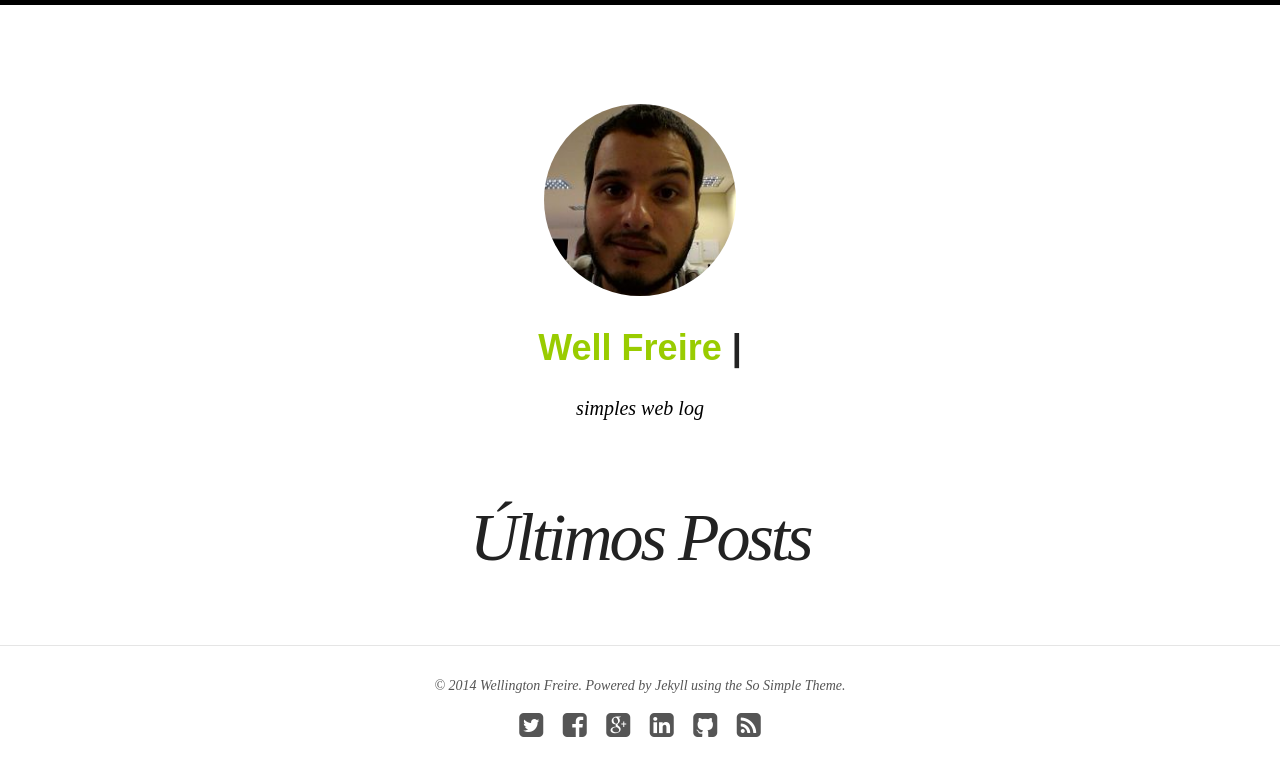
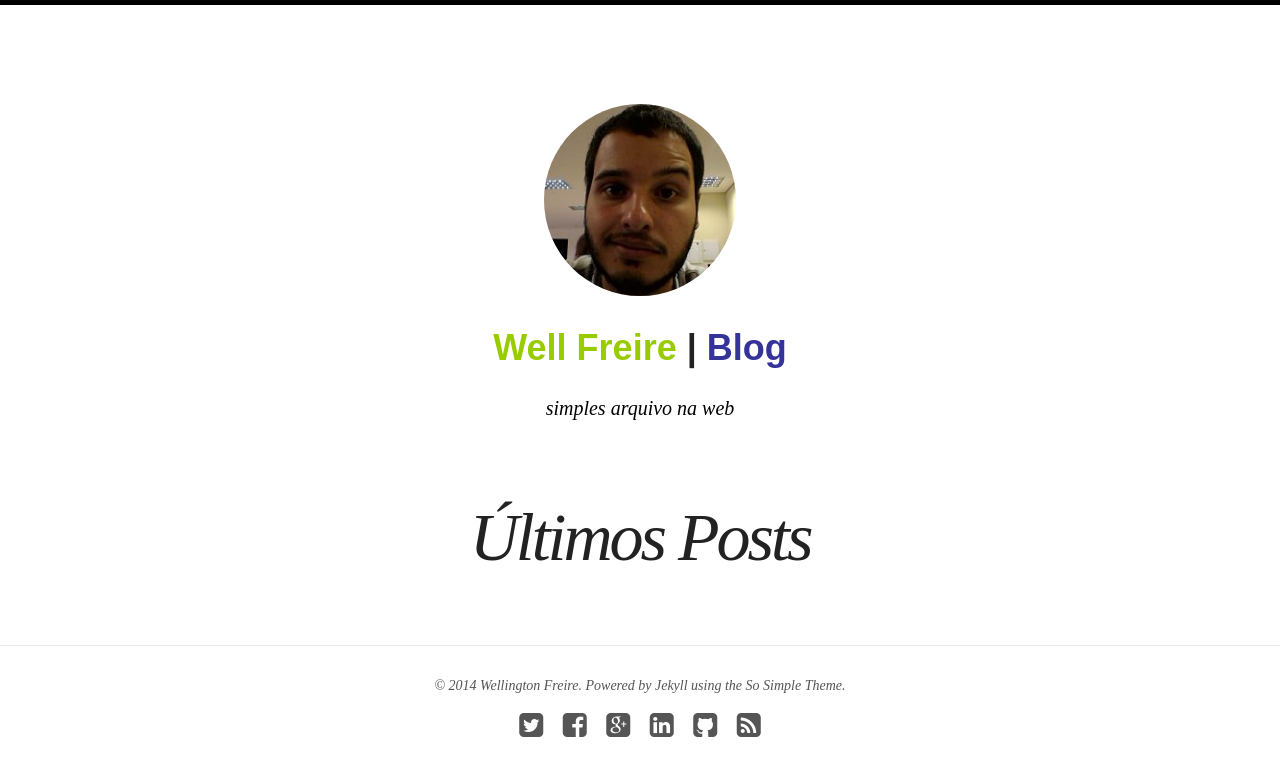
Before and after one commit to wellfreire/wellfreire.github.io, a Jekyll site: the page built from index.html, in a window 1280 px wide. Shown: the top 776 px of the page. Built offline with Jekyll 4.4.1, drawn with Linux system fonts in a browser that asks for light colours; nearby versions of some CDN libraries.

Commit message:
Refactors site subtitle

```diff
--- a/_config.yml
+++ b/_config.yml
@@ -1,9 +1,11 @@
 # Site wide configuration
 
 title: Well Freire
+subtitle: Blog
 locale: pt_BR
 timezone: America/Sao_Paulo
-description: simples web log
+description: simples arquivo na web
+#a simple web-based archive
 logo: bio-photo.jpg
 search: true
 url:
--- a/_includes/navigation.html
+++ b/_includes/navigation.html
@@ -31,8 +31,7 @@
     		<a href="{{ site.url }}" class="site-logo" rel="home" title="{{ site.title }}"><img src="{{ site.url }}/images/{{ site.logo }}" width="200" height="200" alt="{{ site.title }} logo" class="animated fadeInUp"></a>
         {% endif %}
         <h1 class="site-title animated fadeIn">
-            <a href="{{ site.url }}">{{ site.title }}</a> |
-            <a class="subtitle" href="{{ site.url }}/blog">{{ site.subtitle }}</a>
+            <a href="{{ site.url }}">{{ site.title }}</a>{% if site.subtitle %} | <a class="subtitle" href="{{ site.url }}">{{ site.subtitle }}</a>{% endif %}
         </h1>
         <h1 class="site-subtitle animated fadeIn"><a href="{{ site.url }}"></a></h1>
 		<h2 class="site-description animated fadeIn" itemprop="description">{{ site.description }}</h2>
```
